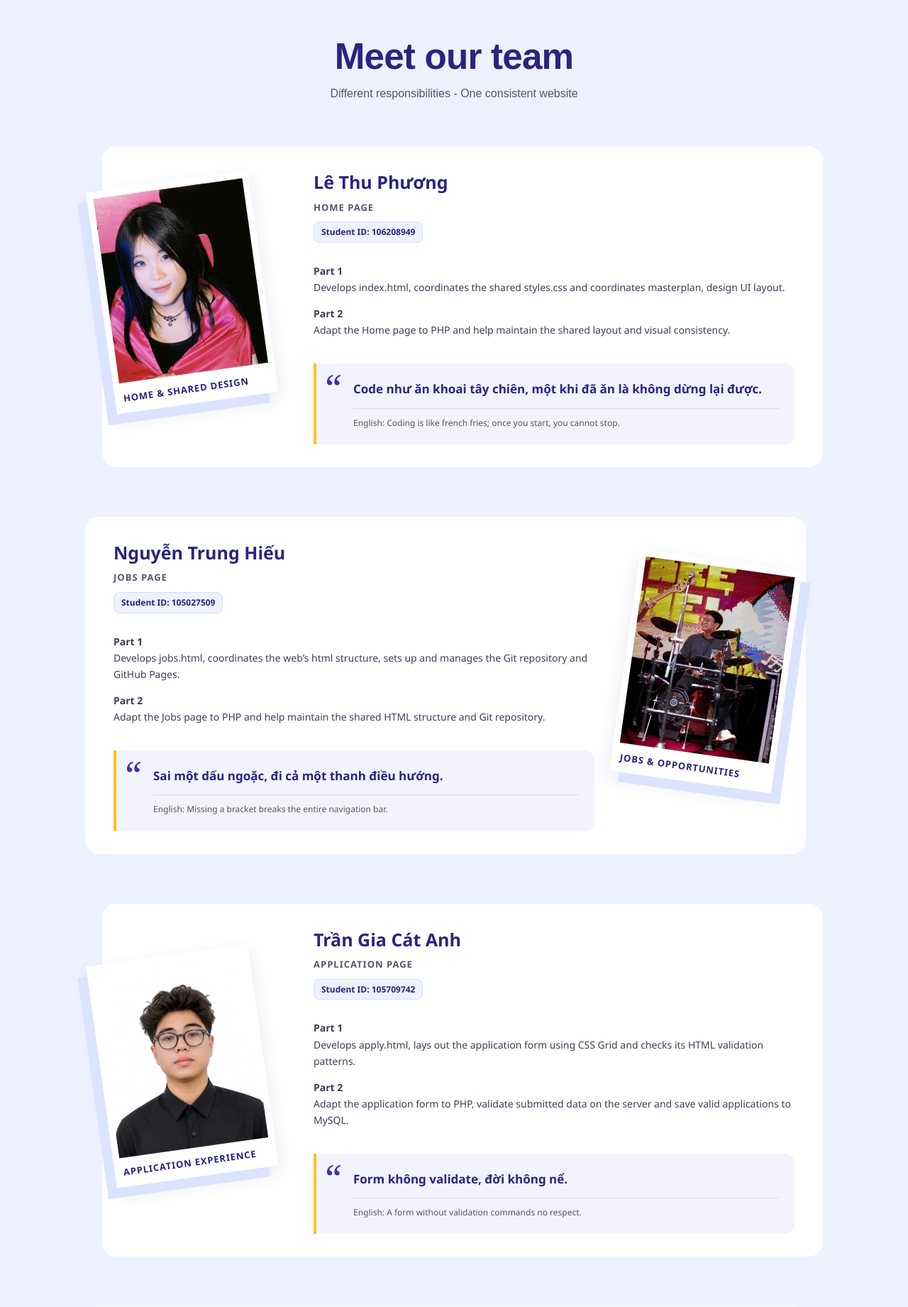
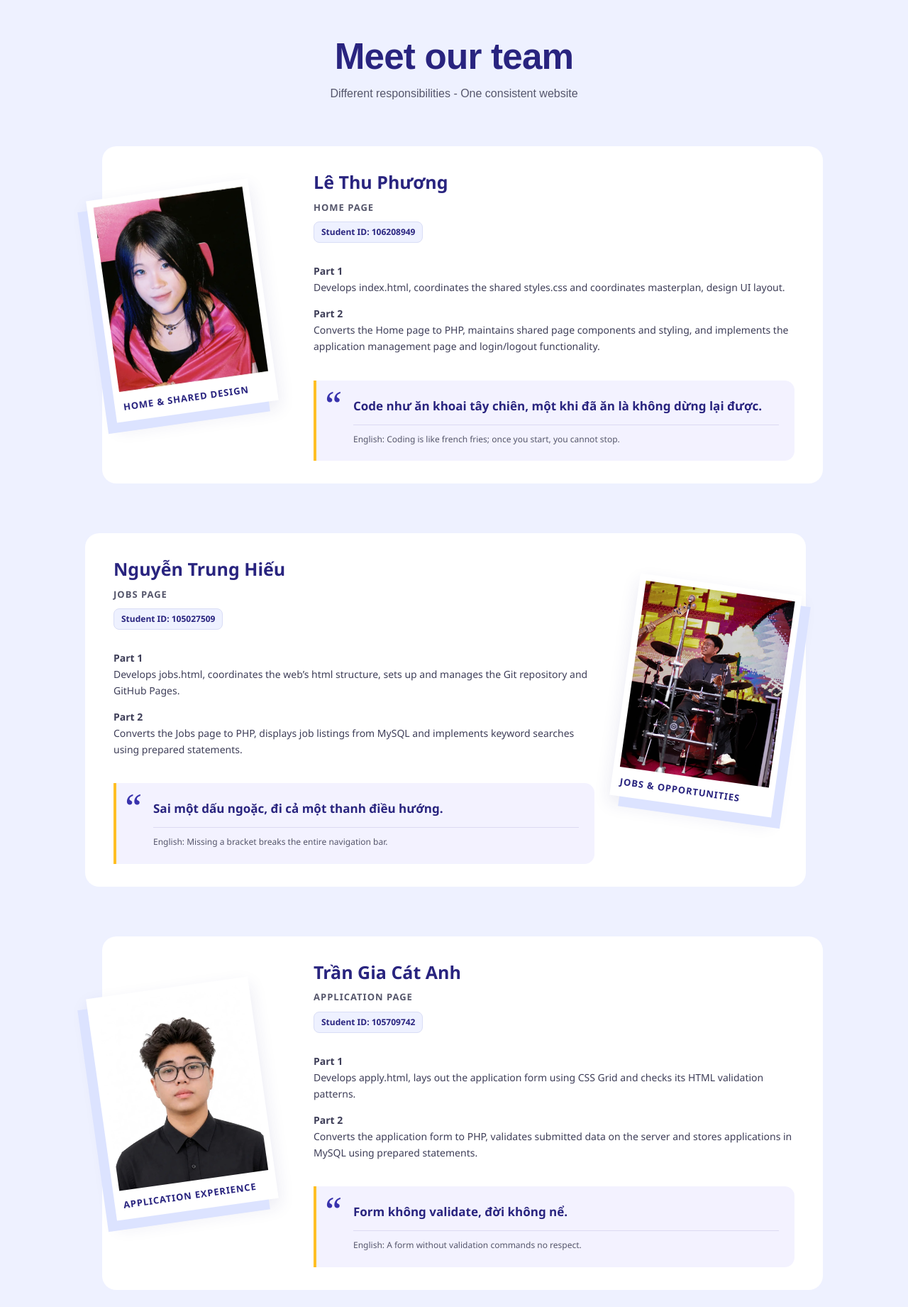
Before and after one commit to NguyenHieu-P/PROJECT-WEB-COS10026, a PHP site: page /project2/about.php in a window 1280 px wide. Shown: the part 1485-3326 px from the top of the page at 71% size. Run offline with PHP 8.4, Linux system fonts and the light colour scheme; data comes from the database, SQL or seed files in the repository.

Commit message:
Update Part 2 member contribution descriptions

```diff
--- a/project2/about.php
+++ b/project2/about.php
@@ -194,7 +194,7 @@ try {
 <dd class="about-student-id">
        Student ID: 106208949
       </dd>
-<dd class="about-contributions"><p><strong>Part 1</strong><br><?= about_escape($contributions['106208949']['part1'] ?? '') ?></p><p><strong>Part 2</strong><br><?= about_escape(($contributions['106208949']['part2'] ?? '') ?: 'Adapt the Home page to PHP and help maintain the shared layout and visual consistency.') ?></p></dd>
+<dd class="about-contributions"><p><strong>Part 1</strong><br><?= about_escape($contributions['106208949']['part1'] ?? '') ?></p><p><strong>Part 2</strong><br><?= about_escape(($contributions['106208949']['part2'] ?? '') ?: 'Converts the Home page to PHP, maintains shared page components and styling, and implements the application management page and login/logout functionality.') ?></p></dd>
 <dd class="about-quote">
 <span aria-hidden="true" class="about-quote-mark">
         “
@@ -225,7 +225,7 @@ try {
 <dd class="about-student-id">
        Student ID: 105027509
       </dd>
-<dd class="about-contributions"><p><strong>Part 1</strong><br><?= about_escape($contributions['105027509']['part1'] ?? '') ?></p><p><strong>Part 2</strong><br><?= about_escape(($contributions['105027509']['part2'] ?? '') ?: 'Adapt the Jobs page to PHP and help maintain the shared HTML structure and Git repository.') ?></p></dd>
+<dd class="about-contributions"><p><strong>Part 1</strong><br><?= about_escape($contributions['105027509']['part1'] ?? '') ?></p><p><strong>Part 2</strong><br><?= about_escape(($contributions['105027509']['part2'] ?? '') ?: 'Converts the Jobs page to PHP, displays job listings from MySQL and implements keyword searches using prepared statements.') ?></p></dd>
 <dd class="about-quote">
 <span aria-hidden="true" class="about-quote-mark">
         “
@@ -256,7 +256,7 @@ try {
 <dd class="about-student-id">
        Student ID: 105709742
       </dd>
-<dd class="about-contributions"><p><strong>Part 1</strong><br><?= about_escape($contributions['105709742']['part1'] ?? '') ?></p><p><strong>Part 2</strong><br><?= about_escape(($contributions['105709742']['part2'] ?? '') ?: 'Adapt the application form to PHP, validate submitted data on the server and save valid applications to MySQL.') ?></p></dd>
+<dd class="about-contributions"><p><strong>Part 1</strong><br><?= about_escape($contributions['105709742']['part1'] ?? '') ?></p><p><strong>Part 2</strong><br><?= about_escape(($contributions['105709742']['part2'] ?? '') ?: 'Converts the application form to PHP, validates submitted data on the server and stores applications in MySQL using prepared statements.') ?></p></dd>
 <dd class="about-quote">
 <span aria-hidden="true" class="about-quote-mark">
         “
```
